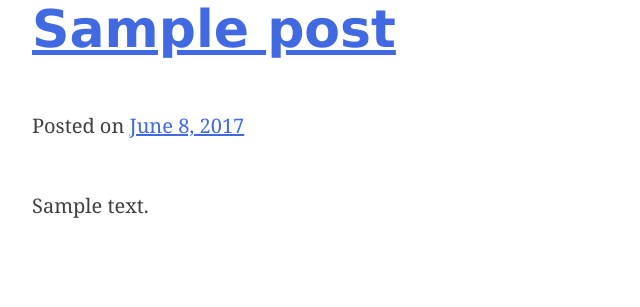
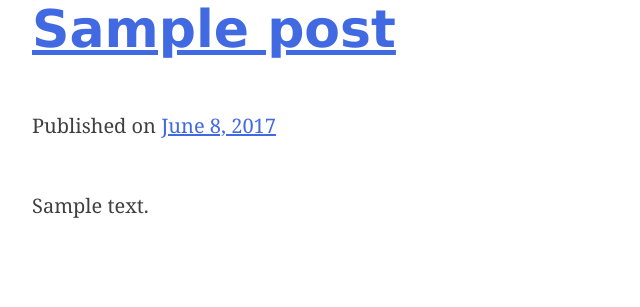
Before and after one commit to AmirHosseinifar/Wordpress-Practice, a WordPress theme: template themes/amir_personal_website/index.php in a window 1280 px wide. Shown: the part 190-497 px from the top of the page, without its empty margins (0-640 px from the left). Run offline with PHP 8.4 and a stand-in for WordPress, Linux system fonts and the light colour scheme; the site name, menu and one post (Sample post) are stand-ins, and other content is empty; some libraries are stand-ins or nearby versions.

Commit message:
restructured the publisher and relocated comment and edit

```diff
--- a/themes/amir_personal_website/inc/template-tags.php
+++ b/themes/amir_personal_website/inc/template-tags.php
@@ -25,17 +25,33 @@ function amirpersonal_posted_on() {
 	);
 
 	$posted_on = sprintf(
-		esc_html_x( 'Posted on %s', 'post date', 'amirpersonal' ),
+		esc_html_x( 'Published on %s', 'post date', 'amirpersonal' ),
 		'<a href="' . esc_url( get_permalink() ) . '" rel="bookmark">' . $time_string . '</a>'
 	);
 
 	$byline = sprintf(
-		esc_html_x( 'by %s', 'post author', 'amirpersonal' ),
+		esc_html_x( 'Wriiten by %s', 'post author', 'amirpersonal' ),
 		'<span class="author vcard"><a class="url fn n" href="' . esc_url( get_author_posts_url( get_the_author_meta( 'ID' ) ) ) . '">' . esc_html( get_the_author() ) . '</a></span>'
 	);
 
-	echo '<span class="posted-on">' . $posted_on . '</span><span class="byline"> ' . $byline . '</span>'; // WPCS: XSS OK.
+	echo '<span class="byline"> ' . $byline . '</span> <span class="posted-on">' . $posted_on . '</span>'; // WPCS: XSS OK.
 
+	if (! post_password_required() && ( comments_open() || get_comments_number() ) ) {
+		echo ' <span class="comments-link">';
+		/* translators: %s: post title */
+		comments_popup_link( sprintf( wp_kses( __( 'Leave a Comment<span class="screen-reader-text"> on %s</span>', 'amirpersonal' ), array( 'span' => array( 'class' => array() ) ) ), get_the_title() ) );
+		echo '</span>';
+	}
+
+		edit_post_link(
+		sprintf(
+			/* translators: %s: Name of current post */
+			esc_html__( 'Edit %s', 'amirpersonal' ),
+			the_title( '<span class="screen-reader-text">"', '"</span>', false )
+		),
+		' <span class="edit-link">',
+		'</span>'
+	);
 }
 endif;
 
@@ -53,23 +69,6 @@ function amirpersonal_entry_footer() {
 			printf( '<span class="tags-links">' . esc_html__( 'Tagged %1$s', 'amirpersonal' ) . '</span>', $tags_list ); // WPCS: XSS OK.
 		}
 	}
-
-	if ( ! is_single() && ! post_password_required() && ( comments_open() || get_comments_number() ) ) {
-		echo '<span class="comments-link">';
-		/* translators: %s: post title */
-		comments_popup_link( sprintf( wp_kses( __( 'Leave a Comment<span class="screen-reader-text"> on %s</span>', 'amirpersonal' ), array( 'span' => array( 'class' => array() ) ) ), get_the_title() ) );
-		echo '</span>';
-	}
-
-	edit_post_link(
-		sprintf(
-			/* translators: %s: Name of current post */
-			esc_html__( 'Edit %s', 'amirpersonal' ),
-			the_title( '<span class="screen-reader-text">"', '"</span>', false )
-		),
-		'<span class="edit-link">',
-		'</span>'
-	);
 }
 endif;
 
```
